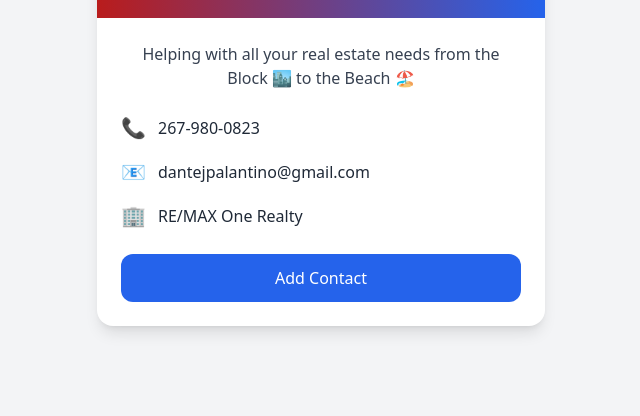
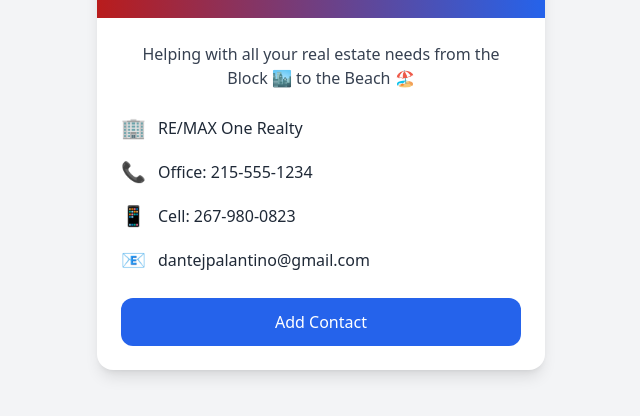
Before and after one commit to dantepalantinorealtor/contact-card, a plain HTML site: page index.html in a window 1280 px wide. Shown: the part 330-746 px from the top of the page, without its empty margins (319-959 px from the left). Drawn offline with nearby package versions, Linux system fonts and the light colour scheme.

Commit message:
Update index.html

```diff
--- a/index.html
+++ b/index.html
@@ -43,16 +43,23 @@
       <!-- Contact Info -->
       <div class="text-left space-y-4">
         <div class="flex items-center">
+          <span class="mr-3 text-xl">🏢</span>
+          <span class="text-gray-800 font-medium">RE/MAX One Realty</span>
+        </div>
+
+        <div class="flex items-center">
           <span class="mr-3 text-xl">📞</span>
-          <span class="text-gray-800 font-medium">267-980-0823</span>
+          <span class="text-gray-800 font-medium">Office: 215-555-1234</span>
         </div>
+
+        <div class="flex items-center">
+          <span class="mr-3 text-xl">📱</span>
+          <span class="text-gray-800 font-medium">Cell: 267-980-0823</span>
+        </div>
+
         <div class="flex items-center">
           <span class="mr-3 text-xl">📧</span>
           <span class="text-gray-800 font-medium">dantejpalantino@gmail.com</span>
-        </div>
-        <div class="flex items-center">
-          <span class="mr-3 text-xl">🏢</span>
-          <span class="text-gray-800 font-medium">RE/MAX One Realty</span>
         </div>
       </div>
 
```
